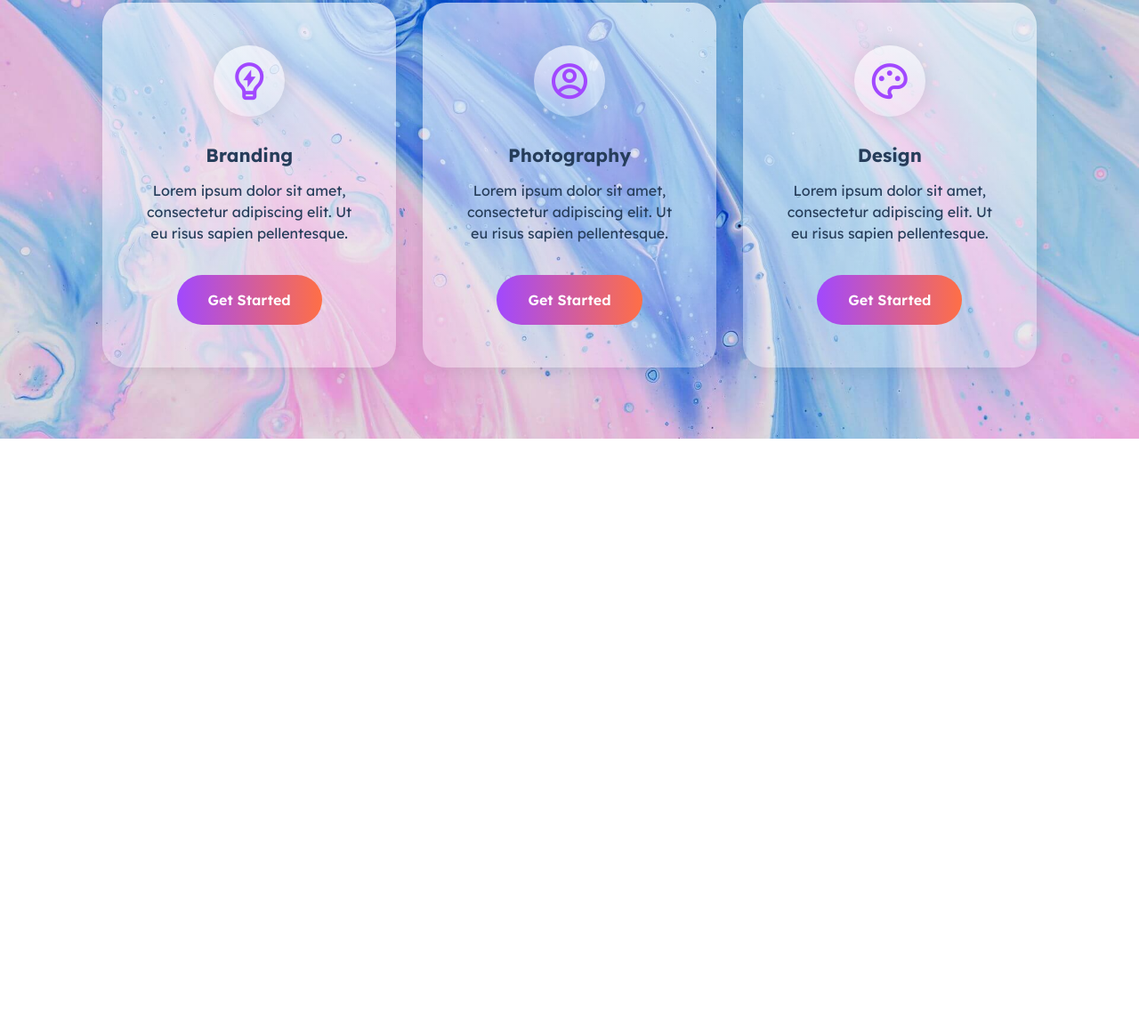
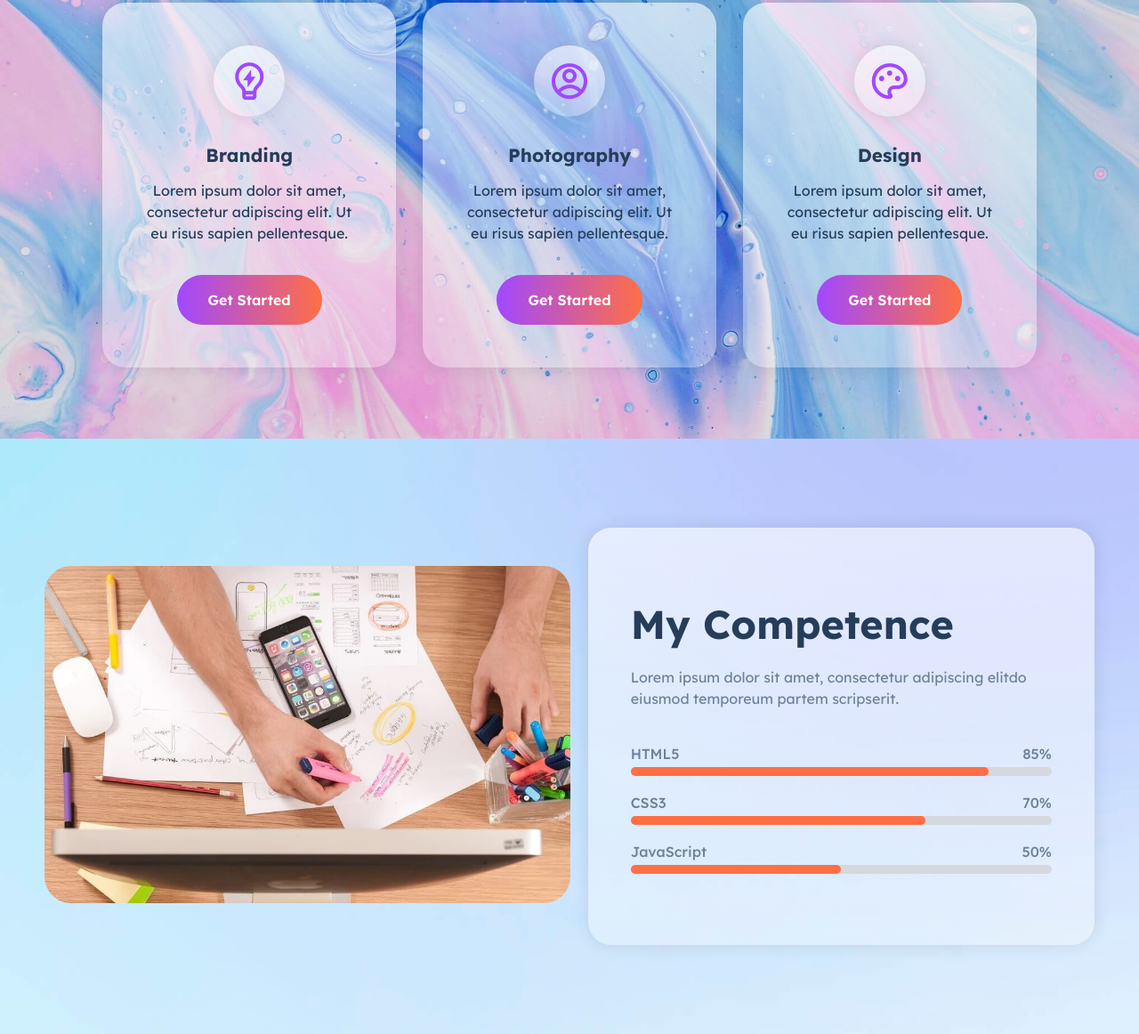
Before and after one commit to borhansiddque/freelancer-mobirise-theme, a plain HTML site: page index.html in a window 1280 px wide. Shown: the part 1532-2694 px from the top of the page at 89% size. Before the commit the page ends 2025 px from the top, so only its background shows below. Drawn offline with nearby package versions, Linux system fonts and the light colour scheme.

Commit message:
My Competence Section Design Complete

```diff
--- a/assets/css/responsive.css
+++ b/assets/css/responsive.css
@@ -14,6 +14,10 @@
 
     .features-card-container {
         grid-template-columns: repeat(2, 1fr);
+    }
+
+    .competence {
+        flex-direction: column;
     }
 }
 
@@ -77,6 +81,20 @@
 
     .features-description {
         width: 95%;
+        font-size: 1.5rem;
+        line-height: 32px;
+    }
+
+    .competence {
+        padding: 100px 20px;
+    }
+
+    .competence-info {
+        padding: 4rem 2rem;
+    }
+
+    .competence-title {
+        font-size: 2rem;
     }
 
 }
--- a/assets/css/style.css
+++ b/assets/css/style.css
@@ -225,3 +225,77 @@ header {
     line-height: 24px;
     margin-bottom: 35px;
 }
+
+/* My Competence Section Style */
+
+.competence {
+    padding: 100px 50px;
+    background-image: url("../img/background5.jpg");
+    background-position: center;
+    background-size: cover;
+    background-repeat: no-repeat;
+    display: flex;
+    align-items: center;
+    gap: 20px;
+}
+
+.competence-img img {
+    width: 100%;
+    border-radius: 30px;
+}
+
+.competence-info {
+    background: linear-gradient(0deg, rgba(255, 255, 255, 0.3) 0%, rgba(255, 255, 255, 0.6) 100%);
+    box-shadow: 0 0 20px 0 rgba(0, 0, 0, 0.1);
+    border-radius: 26px;
+    padding: 5rem 3rem;
+}
+
+.competence-title {
+    color: #263d5a;
+    font-size: 2.8rem;
+}
+
+.competence-desc {
+    color: #6d819b;
+    line-height: 24px;
+    margin: 20px 0px 40px;
+}
+
+.skills-item .skill {
+    display: flex;
+    align-items: center;
+    justify-content: space-between;
+    color: #6d819b;
+    font-weight: 500;
+}
+
+.skill-bar {
+    margin-top: 5px;
+}
+
+.bar {
+    background-color: #D5D8DF;
+    height: 10px;
+    border-radius: 15px;
+}
+
+.inner-bar {
+    background-color: #ff6f45;
+    width: 85%;
+    height: 100%;
+    border-radius: 15px;
+}
+
+.skill-item-2,
+.skill-item-3 {
+    margin-top: 20px;
+}
+
+.skill-item-2 .skill-bar .bar .inner-bar {
+    width: 70%;
+}
+
+.skill-item-3 .skill-bar .bar .inner-bar {
+    width: 50%;
+}
--- a/index.html
+++ b/index.html
@@ -83,6 +83,51 @@
                 </div>
             </div>
         </section>
+        <!-- My Competence Section -->
+        <section class="competence">
+            <div class="competence-img">
+                <img src="./assets/img/features1.jpg" alt="">
+            </div>
+            <div class="competence-info">
+                <h2 class="competence-title">My Competence</h2>
+                <p class="competence-desc">Lorem ipsum dolor sit amet, consectetur adipiscing elitdo eiusmod temporeum partem scripserit.</p>
+                <div class="skills-container">
+                    <div class="skills-item skill-item-1">
+                        <div class="skill">
+                            <p>HTML5</p>
+                            <p>85%</p>
+                        </div>
+                        <div class="skill-bar">
+                            <div class="bar">
+                                <div class="inner-bar"></div>
+                            </div>
+                        </div>
+                    </div>
+                    <div class="skills-item skill-item-2">
+                        <div class="skill">
+                            <p>CSS3</p>
+                            <p>70%</p>
+                        </div>
+                        <div class="skill-bar">
+                            <div class="bar">
+                                <div class="inner-bar"></div>
+                            </div>
+                        </div>
+                    </div>
+                    <div class="skills-item skill-item-3">
+                        <div class="skill">
+                            <p>JavaScript</p>
+                            <p>50%</p>
+                        </div>
+                        <div class="skill-bar">
+                            <div class="bar">
+                                <div class="inner-bar"></div>
+                            </div>
+                        </div>
+                    </div>
+                </div>
+            </div>
+        </section>
     </main>
 </body>
 </html>
```
